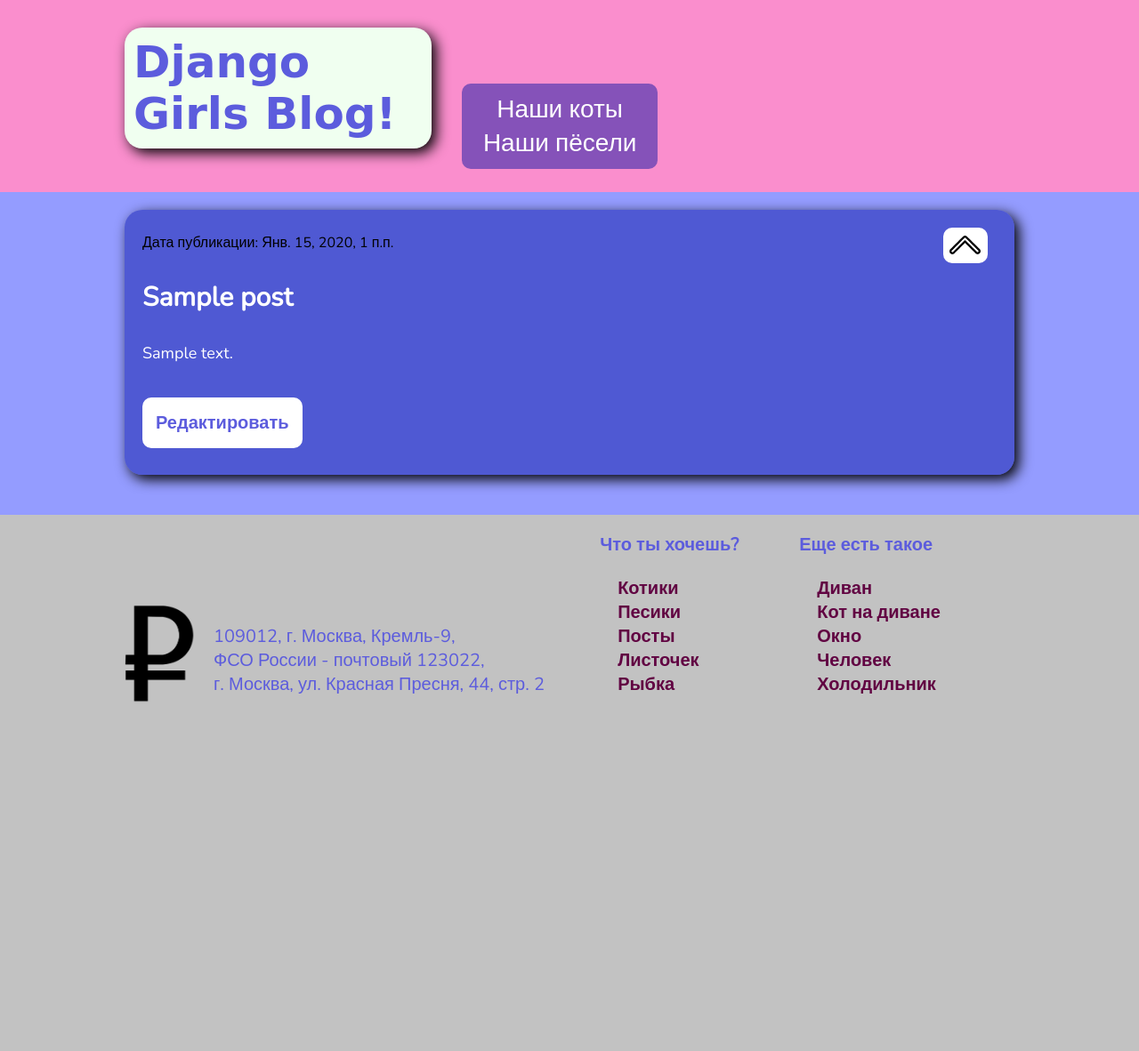
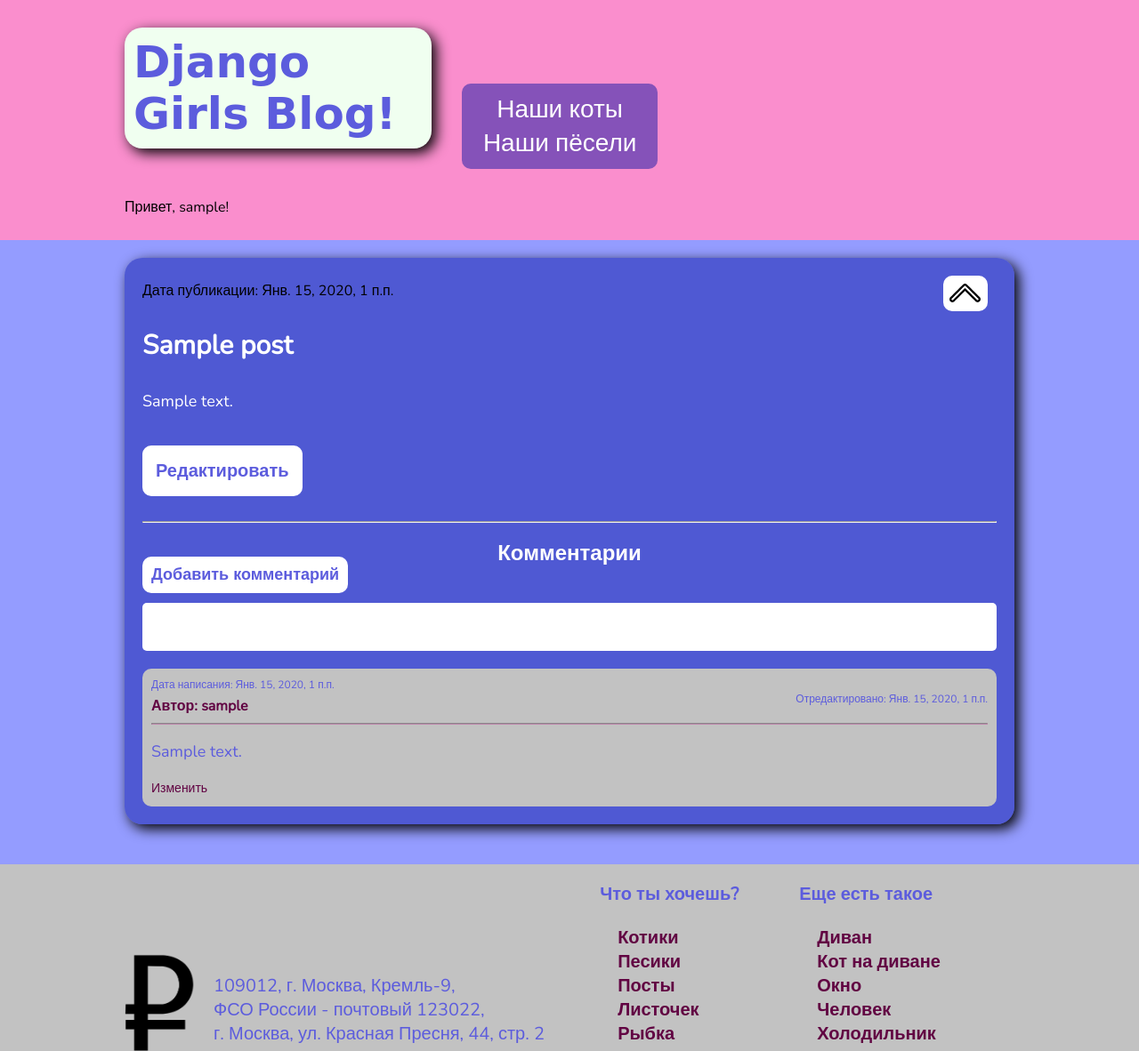
Before and after one commit to Protages/my-fist-blog, a Django app: page /post/1/ in a window 1280 px wide. Shown: the top 1182 px of the page at 89% size. Before the commit the page ends 789 px from the top, so only its background shows below. Run offline with Django 3.2, Linux system fonts and the light colour scheme; a user stored in the database is signed in; tables that the repository leaves empty hold one stand-in row (values such as "Sample post"); some web fonts are replaced.

Commit message:
Add comments for posts

```diff
--- a/blog/forms.py
+++ b/blog/forms.py
@@ -1,8 +1,14 @@
 from django import forms
-from .models import Post
+from .models import Post, Comment
 
 class PostForm(forms.ModelForm):
 
     class Meta:
         model = Post
         fields = ('title', 'text',)
+
+class CommentForm(forms.ModelForm):
+
+    class Meta:
+        model = Comment
+        fields = ('text',)
--- a/blog/models.py
+++ b/blog/models.py
@@ -2,6 +2,7 @@
 from django.conf import settings
 from django.utils import timezone
 from django.urls import reverse
+from django.contrib.auth import get_user_model
 
 # Create your models here.
 class Post(models.Model):
@@ -25,3 +26,19 @@
         verbose_name='Пост'
         verbose_name_plural='Посты'
         ordering=['create_date', 'title']
+
+
+class Comment(models.Model):
+    author = models.ForeignKey(get_user_model(), on_delete=models.CASCADE, verbose_name='Автор')
+    post = models.ForeignKey('Post', on_delete=models.CASCADE, verbose_name='Пост')
+    text = models.TextField(max_length=300, verbose_name='Текст комментария')
+    create_date = models.DateTimeField(default=timezone.now, verbose_name='Дата создания')
+    edit_date = models.DateTimeField(blank=True, null=True, verbose_name='Дата последнего изменения')
+
+    def __str__(self):
+        return '%sid %s' % (self.pk, self.author)
+
+    class Meta:
+        ordering = ['-create_date', 'author']
+        verbose_name = 'Комментарий'
+        verbose_name_plural = 'Комментарии'
--- a/blog/static/blog/css/blog.css
+++ b/blog/static/blog/css/blog.css
@@ -406,3 +406,117 @@
     font-size: 20px;
     padding-right: 30px;
 }
+
+.comments{
+    padding-top: 10px;
+    position: relative;
+}
+.comments-title{
+    display: block;
+    color: white;
+    font-size: 24px;
+    text-align: center;
+    margin: 0;
+    margin-bottom: 40px;
+}
+.comment-create{
+    background-color: white;
+    border-radius: 10px;
+    padding: 10px;
+    color: rgb(92, 92, 221);
+    font-size: 18px;
+    font-weight: bold;
+    position: absolute;
+    top: 30px;
+    border:none;
+}
+.comment-create:hover{
+    background-color: rgba(255, 50, 50, 0.842);
+    color: white;
+}
+.comment-create:active{
+    opacity: 0.7;
+}
+.comment{
+    color: white;
+    margin-bottom: 10px;
+    background-color: rgb(194, 194, 194);
+    padding: 10px;
+    border-radius: 10px;
+}
+.comment-create-date{
+    color: rgb(92, 92, 221);
+    margin: 0;
+    font-size: 12px;
+}
+.comment-edit-date{
+    color: rgb(92, 92, 221);
+    margin: 0;
+    font-size: 12px;
+    float: right;
+}
+.comment-author{
+    color: rgb(97, 3, 66);
+    font-weight: bold;
+    margin: 0;
+    margin-top: 5px;
+}
+.comment-text{
+    color: rgb(92, 92, 221);
+    font-size: 18px;
+}
+.comment hr{
+    border-color: rgb(97, 3, 66);
+    background-color: rgb(97, 3, 66);
+    height: 0.1px;
+    opacity: 0.3;
+}
+.comment-form{
+    margin-bottom: 20px;
+}
+.comment-form .text textarea{
+    display: block;
+    box-sizing: border-box;
+    width: 100%;
+    height: 54px;
+    padding: 10px 15px;
+    font-size: 16px;
+    border-radius: 5px;
+    border: none;
+    resize: none;
+}
+.comment-form .text textarea:hover{
+    box-shadow: 5px 5px 15px black;
+}
+.comment-form .text textarea:focus{
+    outline: none;
+    box-shadow: 5px 5px 15px black;
+}
+.comment-edit{
+    color: rgb(97, 3, 66);
+    font-size: 14px;
+}
+.comment-edit:hover{
+    text-decoration: underline;
+}
+
+.comment-edit .text textarea{
+    height: 90px;
+}
+.comment-edit .btn-comment-save{
+    font-size: 20px;
+    font-weight: bold;
+    width: 160px;
+    padding: 15px 0;
+    border-radius: 10px;
+    border: none;
+    color: rgb(92, 92, 221);
+    margin-top: 20px;
+}
+.comment-edit .btn-comment-save:hover{
+    background-color: rgba(255, 50, 50, 0.842);
+    color: white;
+}
+.comment-edit .btn-comment-save:active{
+    opacity: 0.7;
+}
--- a/blog/templates/blog/base.html
+++ b/blog/templates/blog/base.html
@@ -22,7 +22,11 @@
                 {% block header_menu %}
                 {% endblock %}
             </ul>
-
+            {% if user.username %}
+                <p>Привет, {{ user.username }}!</p>
+            {% else %}
+                <p>Войти</p>
+            {% endif %}
         </div>
     </header>
 
--- /dev/null
+++ b/blog/templates/blog/comments.html
@@ -0,0 +1,24 @@
+<hr>
+<div class="comments">
+    <h4 class="comments-title">Комментарии</h4>
+    <form action="" method="POST" class="comment-form">{% csrf_token %}
+        {% for f in form_comment %}
+            <div class="{{ f.name }}">{{ f }}</div>
+        {% endfor %}
+        <button type="submit" class="comment-create">Добавить комментарий</button>
+    </form>
+    {% for comment in comments %}
+        <div class="comment">
+            <p class="comment-create-date">Дата написания: {{ comment.create_date }}</p>
+            {% if comment.edit_date %}
+                <p class="comment-edit-date">Отредактировано: {{ comment.edit_date }}</p>
+            {% endif %}
+            <p class="comment-author">Автор: {{ comment.author }}</p>
+            <hr>
+            <p class="comment-text">{{ comment.text }}</p>
+            {% if user == comment.author %}
+                <a href="{% url 'comment_edit' post_pk=comment.post.pk pk=comment.pk %}" class="comment-edit">Изменить</a>
+            {% endif %}
+        </div>
+    {% endfor %}
+</div>
--- /dev/null
+++ b/blog/templates/blog/form_post.html
@@ -0,0 +1,5 @@
+{% for f in form %}
+    {{ f.label_tag }}
+    <div class="form-post-{{ f.name }}">{{ f }}</div>
+    <br>
+{% endfor %}
--- a/blog/templates/blog/post_detail.html
+++ b/blog/templates/blog/post_detail.html
@@ -18,5 +18,6 @@
         <a href="{% url 'post_edit' pk=post.pk %}" class="btn btn-post-edit">Редактировать</a>
     {% endif %}
     <a href="/" class="btn btn-back"></a>
+    {% include 'blog/comments.html' %}
 </div>
 {% endblock %}
--- a/blog/urls.py
+++ b/blog/urls.py
@@ -8,4 +8,5 @@
     path('post/<int:pk>/', views.post_detail, name='post_detail'),
     path('post/new/', views.post_new, name='post_new'),
     path('post/<int:pk>/edit/', views.post_edit, name='post_edit'),
+    path('post/<int:post_pk>/comment_edit/<int:pk>', views.comment_edit, name='comment_edit'),
 ]
--- a/blog/views.py
+++ b/blog/views.py
@@ -1,7 +1,7 @@
-from django.http.response import HttpResponseServerError
+from datetime import datetime
 from django.shortcuts import get_object_or_404, render, redirect
-from .models import Post
-from .forms import PostForm
+from .models import Post, Comment
+from .forms import PostForm, CommentForm
 from django.utils import timezone
 
 # Create your views here.
@@ -12,7 +12,21 @@
 
 def post_detail(request, pk):
     post = get_object_or_404(Post, pk=pk)
-    return render(request, 'blog/post_detail.html', {'post': post})
+    comments = post.comment_set.all()
+    if request.method == 'POST':
+        form_comment = CommentForm(request.POST)
+        if form_comment.is_valid():
+            comment = form_comment.save(commit=False)
+            comment.author = request.user
+            comment.post = post
+            comment.create_date = datetime.now()
+            comment.save()
+    form_comment = CommentForm()
+    return render(request, 'blog/post_detail.html', {
+        'post': post,
+        'comments': comments,
+        'form_comment': form_comment
+        })
 
 
 def post_new(request):
@@ -41,3 +55,16 @@
             post.save()
             return redirect('post_detail', pk=post.pk)
     return render(request, 'blog/post_edit.html', {'form': form})
+
+
+def comment_edit(request, pk, post_pk=1):
+    comment = get_object_or_404(Comment, pk=pk)
+    form = CommentForm(instance=comment)
+    if request.method == 'POST':
+        form = CommentForm(request.POST, instance=comment)
+        if form.is_valid():
+            comment = form.save(commit=False)
+            comment.edit_date = datetime.now()
+            comment.save()
+            return redirect('post_detail', pk=comment.post.pk)
+    return render(request, 'blog/comment_edit.html', {'form': form})
--- a/cats/templates/cats/cat_detail.html
+++ b/cats/templates/cats/cat_detail.html
@@ -18,5 +18,6 @@
             <p class="cat-years">{{ cat.years }} лет</p>
         </div>
         <a href="{% url 'cats_list' %}" class="btn btn-back"></a>
+        {% include 'blog/comments.html' %}
     </div>
 {% endblock %}
```
Also changed, not shown: blog/admin.py (+7 -1 lines), blog/templates/blog/comment_edit.html (added, +18 -0 lines), blog/templates/blog/post_edit.html (+1 -8 lines), blog/templates/blog/post_new.html (+1 -8 lines), blog/migrations/0006_comment.py (added).
